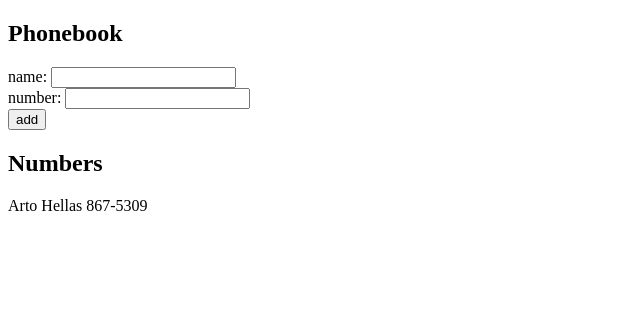
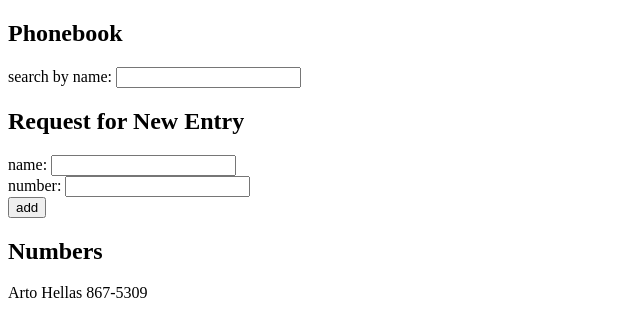
Before and after one commit to aubreynicoll/Full-Stack-Open-2020, a React (Create React App) app in the folder part2/phonebook/: page / in a window 1280 px wide. Shown: the top 336 px of the page, without its empty margins (0-640 px from the left). Built offline with nearby package versions, Linux system fonts and the light colour scheme.

Commit message:
finish exercise 2.9

```diff
--- a/part2/phonebook/src/App.js
+++ b/part2/phonebook/src/App.js
@@ -10,6 +10,11 @@ const App = () => {
     ])
     const [newName, setNewName] = useState('')
     const [newNumber, setNewNumber] = useState('')
+    const [searchName, setSearchName] = useState('')
+
+    const entriesToShow = searchName === ''
+        ? persons
+        : persons.filter((person) => person.name.toLowerCase().includes(searchName.toLowerCase()))
 
     const addPerson = (event) => {
         event.preventDefault()
@@ -33,6 +38,10 @@ const App = () => {
         }
     }
 
+    const handleInputSearchName = (event) => {
+        setSearchName(event.target.value)
+    }
+
     const handleInputNewName = (event) => {
         setNewName(event.target.value)
     }
@@ -44,6 +53,13 @@ const App = () => {
     return (
         <div>
             <h2>Phonebook</h2>
+            <div>
+                search by name: <input
+                                    value={searchName}
+                                    onChange={handleInputSearchName} />
+            </div>
+
+            <h2>Request for New Entry</h2>
             <form onSubmit={addPerson}>
                 <div>
                     name: <input
@@ -59,8 +75,9 @@ const App = () => {
                     <button type='submit'>add</button>
                 </div>
             </form>
+
             <h2>Numbers</h2>
-            {persons.map((person) =>
+            {entriesToShow.map((person) =>
                 <Entry
                     key={person.name}
                     person={person} />
```
